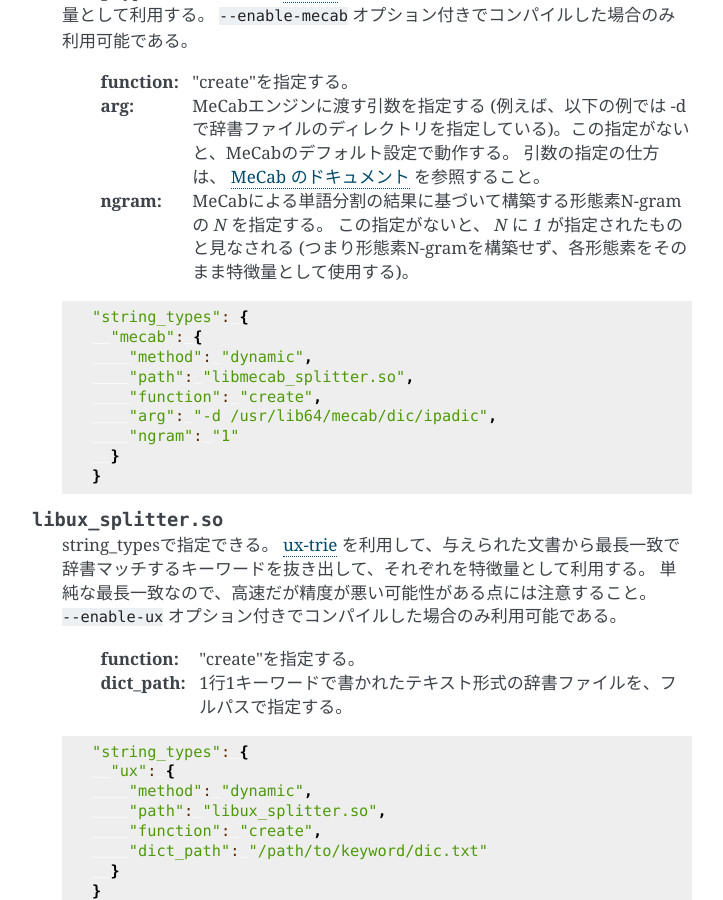
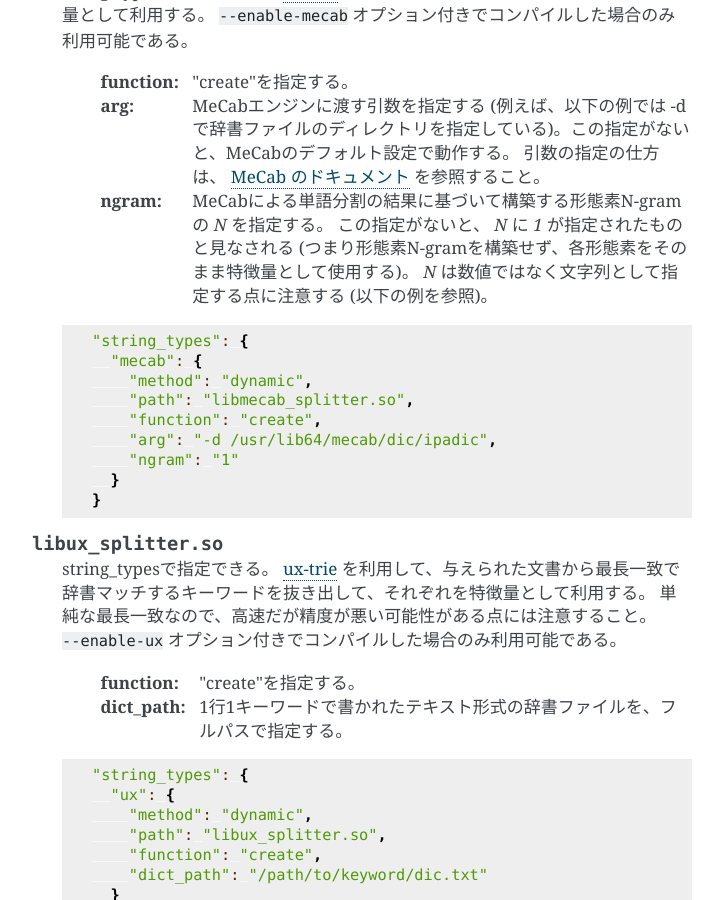
Before and after one commit to jubatus/website, a Sphinx documentation site: the page built from source/ja/fv_convert.rst, in a window 1280 px wide and 900 px high, scrolled down 16656 px. Shown: the whole window, without its empty margins (388-1111 px from the left). Built offline with Sphinx 7.4.7, drawn with Linux system fonts in a browser that asks for light colours; the version number could not be read and is left out.

```diff
--- a/source/en/fv_convert.rst
+++ b/source/en/fv_convert.rst
@@ -618,6 +618,7 @@ Note that some plugins are not available depending on your compile options.
                Refer to the `document of MeCab <http://mecab.googlecode.com/svn/trunk/mecab/doc/mecab.html>`_ about how to specify arguments.
   :ngram:      Specify `N` of morpheme (word) N-gram that is constructed from morphemes extracted by MeCab.
                When "ngram" is not specified,  `N` is assumed as `1`, i.e., do not construct morpheme N-gram and just use each morphemes as a feature.
+               Note that `N` must be specified as string, not integer (see the example below.)
 
  .. code-block:: js
 
--- a/source/ja/fv_convert.rst
+++ b/source/ja/fv_convert.rst
@@ -711,6 +711,7 @@ Jubatusでは、デフォルトで以下の2つの文字列特徴量のプラグ
                引数の指定の仕方は、 `MeCab のドキュメント <http://mecab.googlecode.com/svn/trunk/mecab/doc/mecab.html>`_ を参照すること。
   :ngram:      MeCabによる単語分割の結果に基づいて構築する形態素N-gramの `N` を指定する。
                この指定がないと、 `N` に `1` が指定されたものと見なされる (つまり形態素N-gramを構築せず、各形態素をそのまま特徴量として使用する)。
+               `N` は数値ではなく文字列として指定する点に注意する (以下の例を参照)。
 
 
  .. code-block:: js
```
